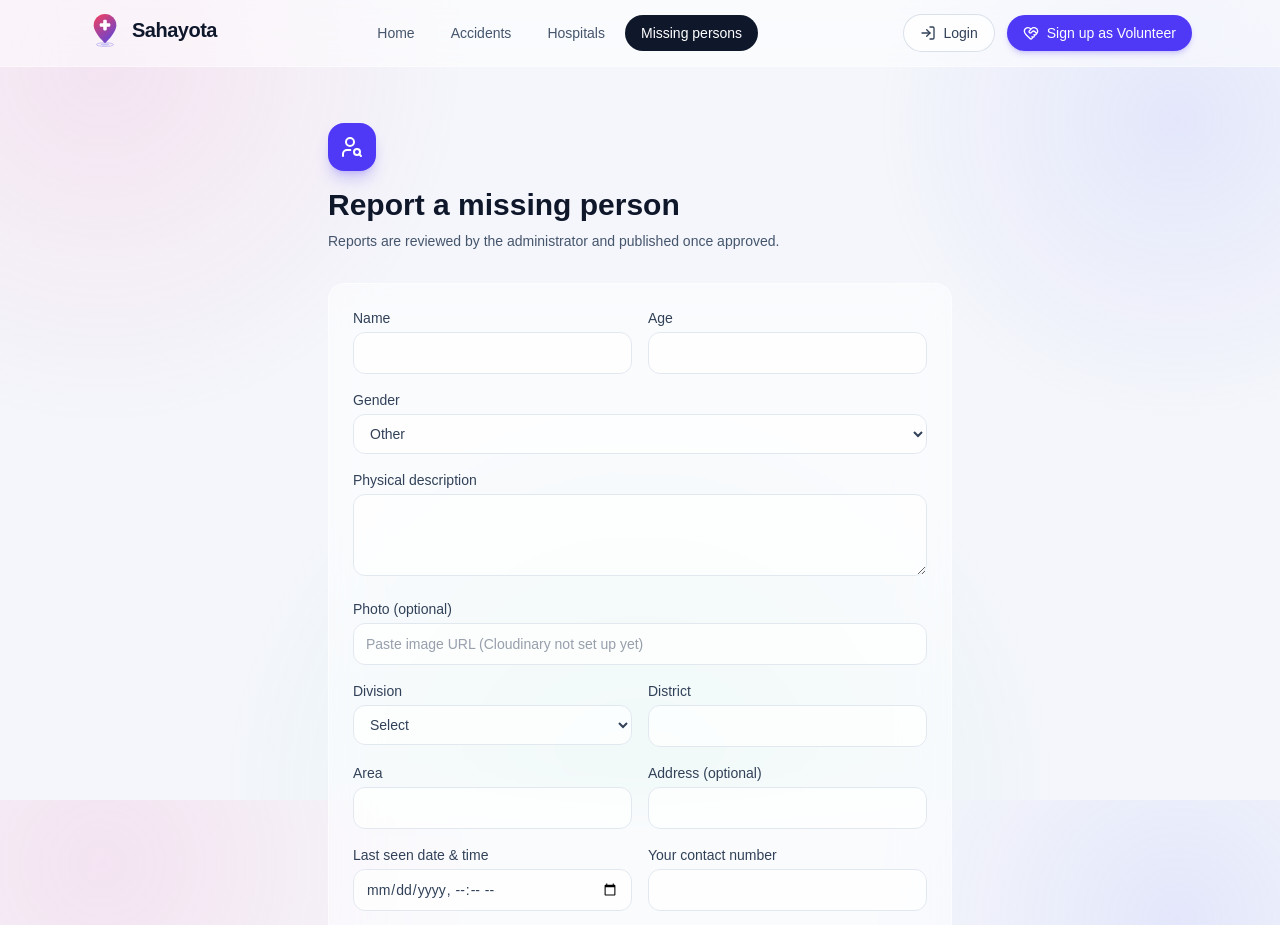
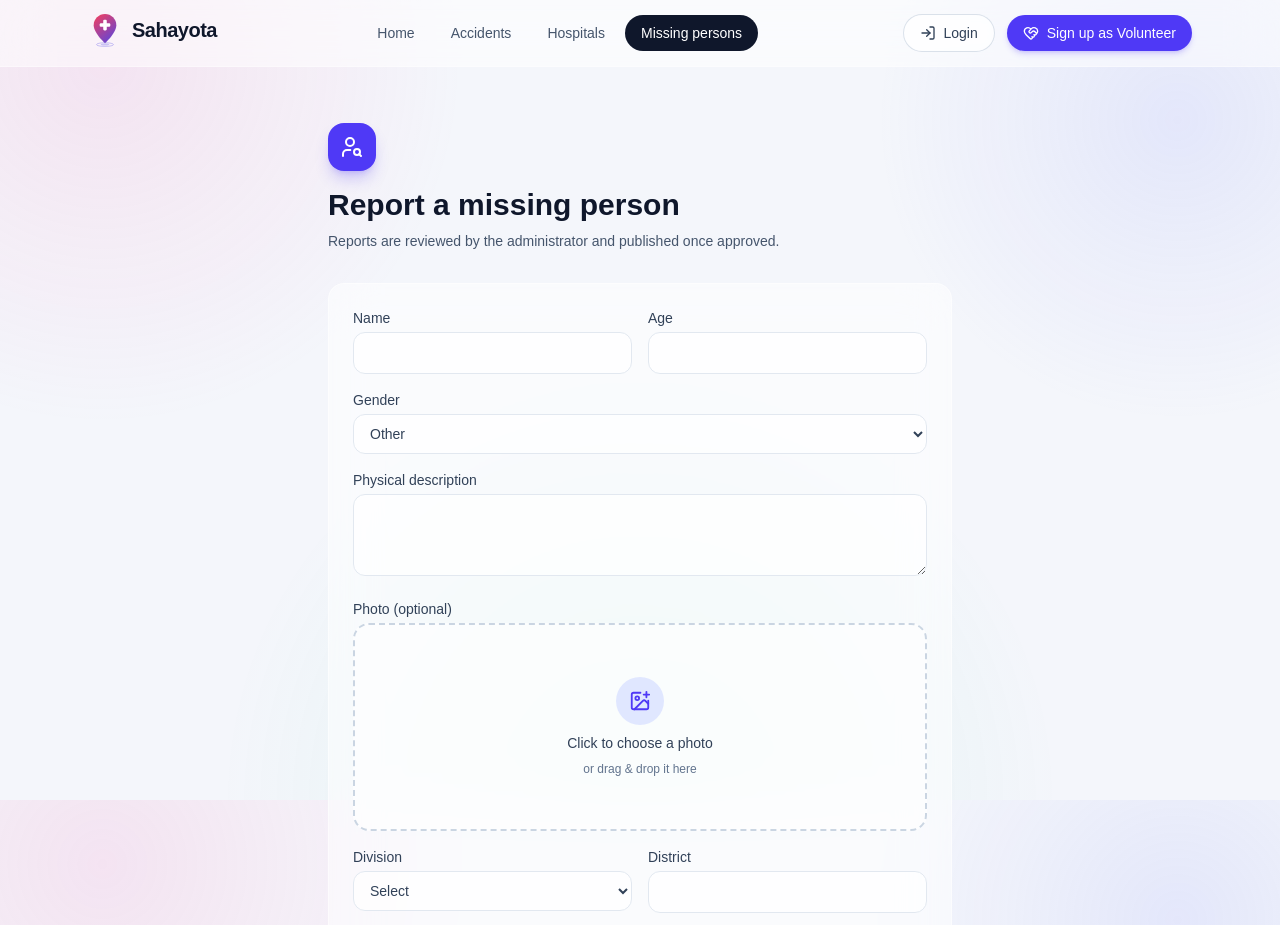
Before and after one commit to Pritom-10/accident_management_system_client, a Next.js app: page /missing-persons/report in a window 1280 px wide. Shown: the top 925 px of the page. Built offline with nearby package versions, Linux system fonts and the light colour scheme.

Commit message:
image upload db work done

```diff
--- a/app/page.jsx
+++ b/app/page.jsx
@@ -56,7 +56,7 @@ export default async function HomePage() {
   return (
     <main>
       <Hero stats={stats} />
-      {/* homepage only shows a short preview of each — full lists live on their own pages */}
+
       <AccidentGrid accidents={accidents.slice(0, 4)} />
       <HospitalDirectory hospitals={hospitals.slice(0, 4)} />
       <MissingPersons people={missing.slice(0, 3)} />
--- a/components/ImageUpload.jsx
+++ b/components/ImageUpload.jsx
@@ -1,60 +1,155 @@
 'use client';
 
-import { CldUploadWidget } from 'next-cloudinary';
-import { ImagePlus, X } from 'lucide-react';
+import { useEffect, useRef, useState } from 'react';
+import toast from 'react-hot-toast';
+import { ImagePlus, Loader2, X, RefreshCw } from 'lucide-react';
 
-const CLOUD = process.env.NEXT_PUBLIC_CLOUDINARY_CLOUD_NAME;
-const PRESET = process.env.NEXT_PUBLIC_CLOUDINARY_UPLOAD_PRESET;
+const API_BASE = 'http://localhost:5000/api';
 
-const inputClass =
-  'w-full rounded-xl border border-slate-200 bg-white/70 px-3 py-2.5 text-sm text-slate-700';
+// Shrinks big phone photos (max 1200px, JPEG) so the database stays small
+async function resizeImage(file, maxSize = 1200, quality = 0.8) {
+  const bitmap = await createImageBitmap(file);
+  const scale = Math.min(1, maxSize / Math.max(bitmap.width, bitmap.height));
+  const w = Math.round(bitmap.width * scale);
+  const h = Math.round(bitmap.height * scale);
+  const canvas = document.createElement('canvas');
+  canvas.width = w;
+  canvas.height = h;
+  canvas.getContext('2d').drawImage(bitmap, 0, 0, w, h);
+  return new Promise((resolve) => canvas.toBlob(resolve, 'image/jpeg', quality));
+}
 
-// Uploads to Cloudinary when env vars are set; otherwise falls back to a plain URL box
 export default function ImageUpload({ value, onChange, label = 'Photo (optional)' }) {
-  const enabled = Boolean(CLOUD && PRESET);
+  const inputRef = useRef(null);
+  const [uploading, setUploading] = useState(false);
+  const [dragging, setDragging] = useState(false);
+  const [localPreview, setLocalPreview] = useState(null); // instant preview from the chosen file
+
+  // If the form is reset (value becomes empty), clear the preview too
+  useEffect(() => {
+    // eslint-disable-next-line react-hooks/set-state-in-effect
+    if (!value) setLocalPreview(null);
+  }, [value]);
+
+  // Free the temporary preview URL when it changes / on unmount
+  useEffect(() => {
+    return () => {
+      if (localPreview) URL.revokeObjectURL(localPreview);
+    };
+  }, [localPreview]);
+
+  async function processFile(file) {
+    if (!file) return;
+    if (!file.type.startsWith('image/')) {
+      toast.error('Please choose an image file');
+      return;
+    }
+
+    setLocalPreview(URL.createObjectURL(file)); // show the picture immediately
+    setUploading(true);
+
+    try {
+      const blob = await resizeImage(file);
+      const formData = new FormData();
+      formData.append('image', blob, 'photo.jpg'); // field name "image" must match the backend
+
+      const res = await fetch(`${API_BASE}/upload`, { method: 'POST', body: formData });
+      const data = await res.json();
+      if (!res.ok) throw new Error(data.error || 'Upload failed');
+
+      onChange(data.url); // saved later as photoUrl in the document
+      toast.success('Photo uploaded');
+    } catch (err) {
+      setLocalPreview(null);
+      toast.error(err.message || 'Upload failed');
+    } finally {
+      setUploading(false);
+      if (inputRef.current) inputRef.current.value = '';
+    }
+  }
+
+  function handleRemove(e) {
+    e.stopPropagation();
+    setLocalPreview(null);
+    onChange('');
+  }
+
+  function openPicker() {
+    if (!uploading) inputRef.current?.click();
+  }
+
+  const preview = localPreview || value;
 
   return (
     <div>
       <label className="mb-1 block text-sm font-medium text-slate-700">{label}</label>
 
-      {value ? (
-        <div className="relative w-40">
-          <img src={value} alt="Uploaded" className="h-28 w-40 rounded-xl border border-slate-200 object-cover" />
+      <input
+        ref={inputRef}
+        type="file"
+        accept="image/*"
+        className="hidden"
+        onChange={(e) => processFile(e.target.files?.[0])}
+      />
+
+      <div
+        role="button"
+        tabIndex={0}
+        onClick={openPicker}
+        onKeyDown={(e) => (e.key === 'Enter' || e.key === ' ') && openPicker()}
+        onDragOver={(e) => { e.preventDefault(); setDragging(true); }}
+        onDragLeave={() => setDragging(false)}
+        onDrop={(e) => {
+          e.preventDefault();
+          setDragging(false);
+          processFile(e.dataTransfer.files?.[0]);
+        }}
+        className={`group relative flex h-52 w-full cursor-pointer items-center justify-center overflow-hidden rounded-2xl border-2 border-dashed transition-colors ${
+          dragging
+            ? 'border-indigo-500 bg-indigo-50/70'
+            : 'border-slate-300 bg-white/60 hover:border-indigo-400 hover:bg-white/80'
+        }`}
+      >
+        {preview ? (
+          <>
+            <img src={preview} alt="Selected photo" className="h-full w-full object-cover" />
+
+            {/* hover overlay: change photo */}
+            {!uploading && (
+              <div className="absolute inset-0 flex items-center justify-center gap-2 bg-slate-900/45 text-sm font-medium text-white opacity-0 transition-opacity group-hover:opacity-100">
+                <RefreshCw size={16} /> Change photo
+              </div>
+            )}
+
+            {/* remove button */}
+            {!uploading && (
               <button
                 type="button"
-            onClick={() => onChange('')}
-            className="absolute -right-2 -top-2 rounded-full bg-slate-900 p-1 text-white"
+                onClick={handleRemove}
+                className="absolute right-2 top-2 rounded-full bg-slate-900/80 p-1.5 text-white hover:bg-slate-900"
                 aria-label="Remove photo"
               >
-            <X size={14} />
-          </button>
-        </div>
-      ) : enabled ? (
-        <CldUploadWidget
-          uploadPreset={PRESET}
-          options={{ maxFiles: 1, sources: ['local', 'camera'] }}
-          onSuccess={(result) => {
-            if (result?.info?.secure_url) onChange(result.info.secure_url);
-          }}
-        >
-          {({ open }) => (
-            <button
-              type="button"
-              onClick={() => open()}
-              className="flex w-full items-center justify-center gap-2 rounded-xl border border-dashed border-slate-300 bg-white/60 px-3 py-6 text-sm text-slate-600 hover:bg-white/90"
-            >
-              <ImagePlus size={18} /> Upload a photo
+                <X size={16} />
               </button>
             )}
-        </CldUploadWidget>
+
+            {/* uploading overlay */}
+            {uploading && (
+              <div className="absolute inset-0 flex items-center justify-center gap-2 bg-white/70 text-sm font-medium text-slate-700 backdrop-blur-sm">
+                <Loader2 size={18} className="animate-spin" /> Uploading...
+              </div>
+            )}
+          </>
         ) : (
-        <input
-          value={value}
-          onChange={(e) => onChange(e.target.value)}
-          placeholder="Paste image URL (Cloudinary not set up yet)"
-          className={inputClass}
-        />
+          <div className="flex flex-col items-center gap-2 px-4 text-center">
+            <span className="flex h-12 w-12 items-center justify-center rounded-full bg-indigo-100 text-indigo-600">
+              <ImagePlus size={22} />
+            </span>
+            <p className="text-sm font-medium text-slate-700">Click to choose a photo</p>
+            <p className="text-xs text-slate-500">or drag &amp; drop it here</p>
+          </div>
         )}
+      </div>
     </div>
   );
 }
```
Lines whose indentation alone changed are shown as unchanged.
